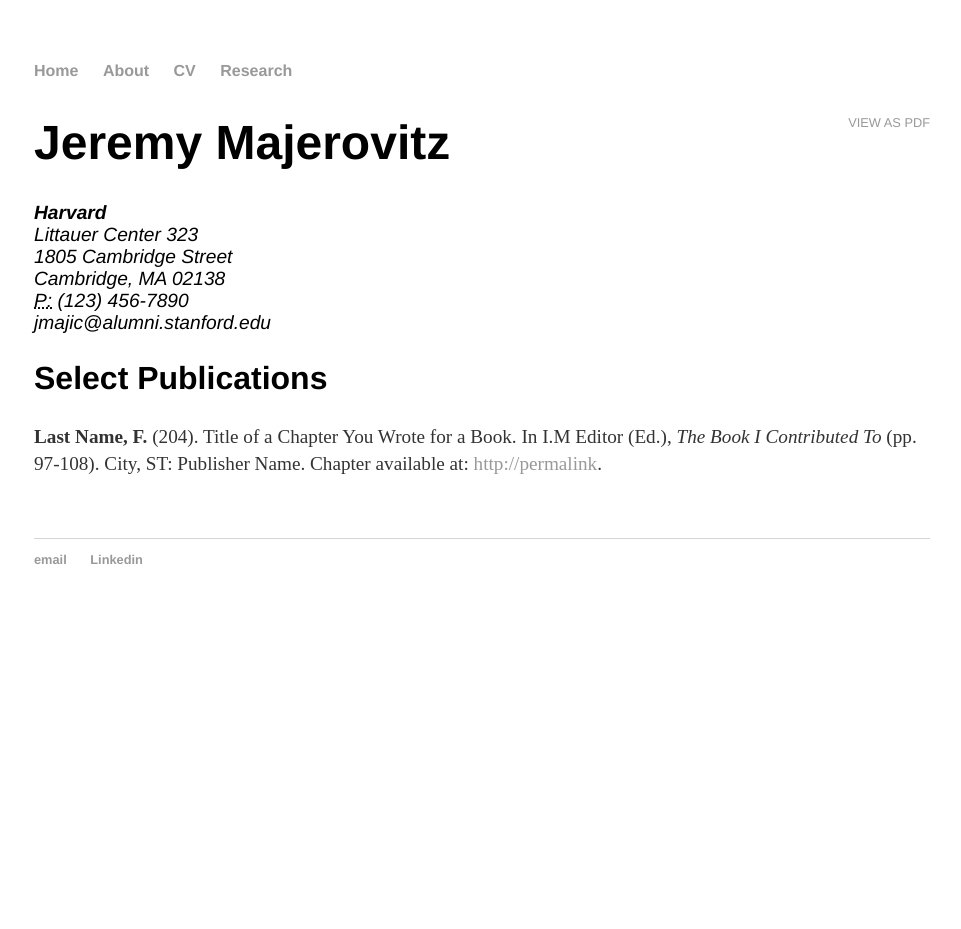
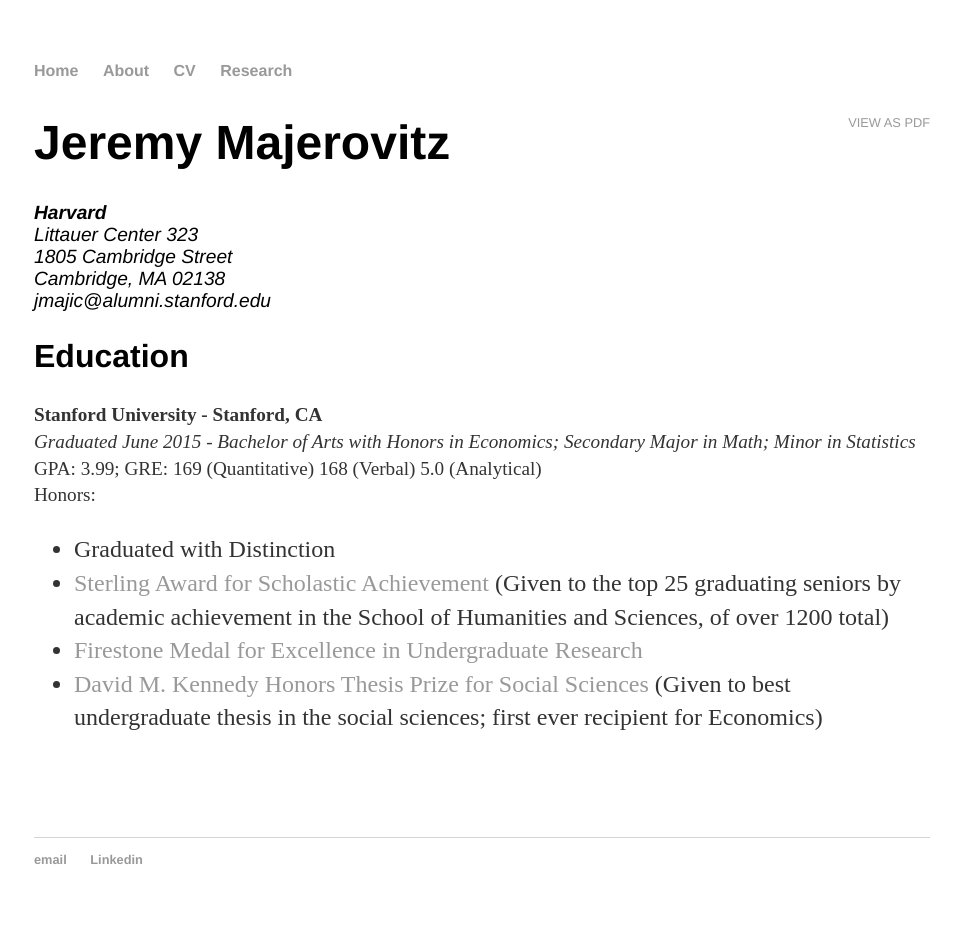
Before and after one commit to jmajic/jmajic.github.io, a Jekyll site: the page built from cv/index.html, in a window 1280 px wide. Shown: the whole page, without its empty margins (158-1119 px from the left). Built offline with Jekyll 4.4.1, drawn with Linux system fonts in a browser that asks for light colours; before the commit the page ends 900 px from its top, so only the background shows below that.

Commit message:
Further Debug

```diff
--- a/cv/index.html
+++ b/cv/index.html
@@ -11,13 +11,23 @@
 					Littauer Center 323<br>
 					1805 Cambridge Street<br>
 					Cambridge, MA 02138<br>
-					<abbr title="phone">P:</abbr> (123) 456-7890<br>
 					<span class="obfuscate">jmajic@alumni.stanford.edu</span>
 					</address>
 
-					<h2>Select Publications</h2>
+					<h2>Education</h2>
 
-					<p><strong>Last Name, F.</strong> (204). Title of a Chapter You Wrote for a Book. In I.M Editor (Ed.), <em>The Book I Contributed To</em> (pp. 97-108). City, ST: Publisher Name. Chapter available at: <a href="#">http://permalink</a>.
-
+					<p>
+						<strong>Stanford University - Stanford, CA</strong>
+						<br><em>Graduated June 2015 - Bachelor of Arts with Honors in Economics; Secondary Major in Math; Minor in Statistics</em>
+						<br>GPA: 3.99; GRE: 169 (Quantitative) 168 (Verbal) 5.0 (Analytical)
+						<br>Honors:
+						<ul>
+							<li>Graduated with Distinction</li>
+							<li><a href="https://students-humsci.stanford.edu/funding-awards/undergraduate-awards">Sterling Award for Scholastic Achievement</a> (Given to the top 25 graduating seniors by academic achievement in the School of Humanities and Sciences, of over 1200 total)</li>
+							<li><a href="http://news.stanford.edu/news/2015/july/medals-senior-theses-070215.html">Firestone Medal for Excellence in Undergraduate Research</a></li>
+							<li><a href="http://news.stanford.edu/news/2015/july/medals-senior-theses-070215.html">David M. Kennedy Honors Thesis Prize for Social Sciences</a> (Given to best undergraduate thesis in the social sciences; first ever recipient for Economics)</li>
+						</ul>
+						<br>
+					</p>
 
 	</div>
```
